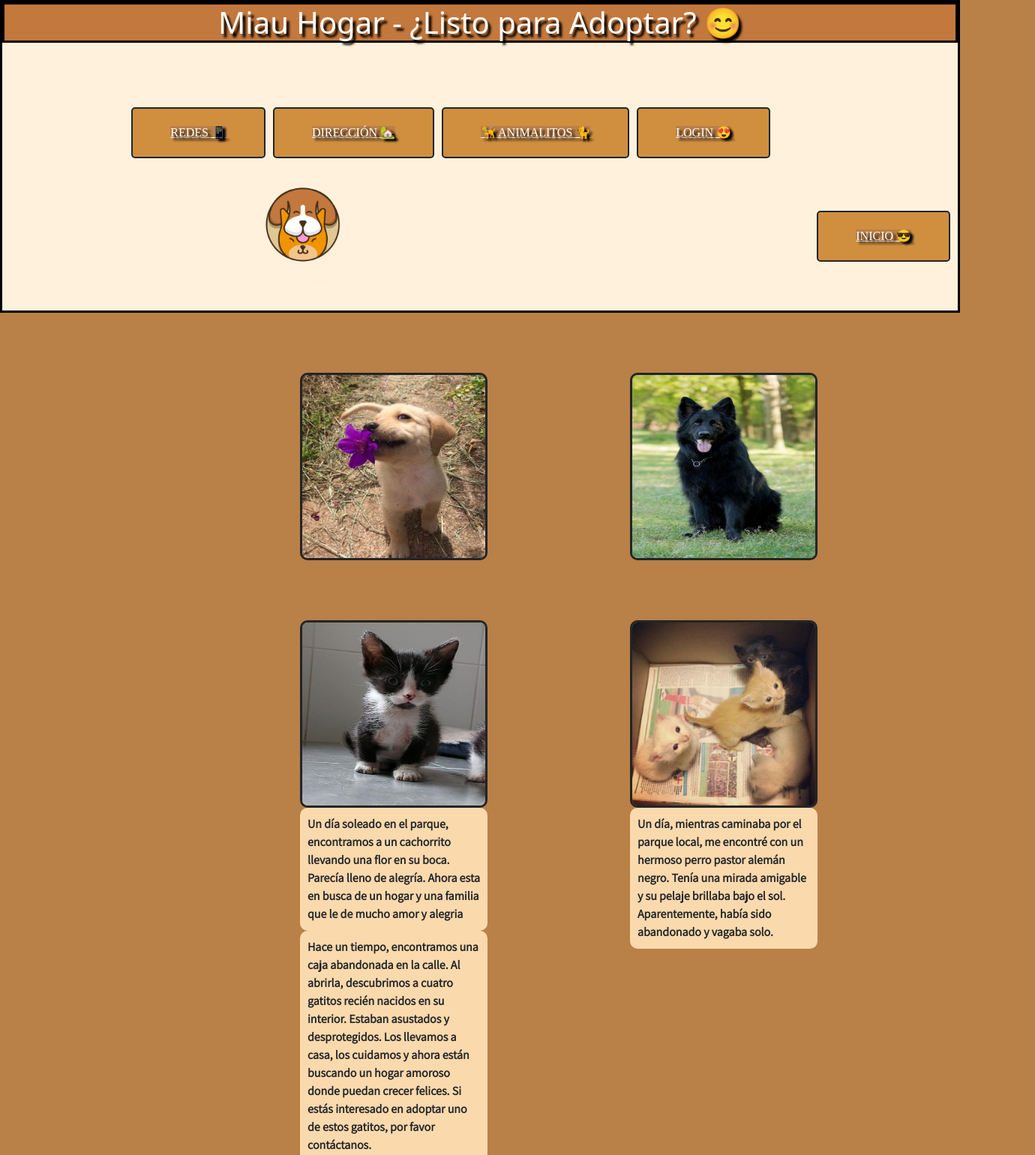
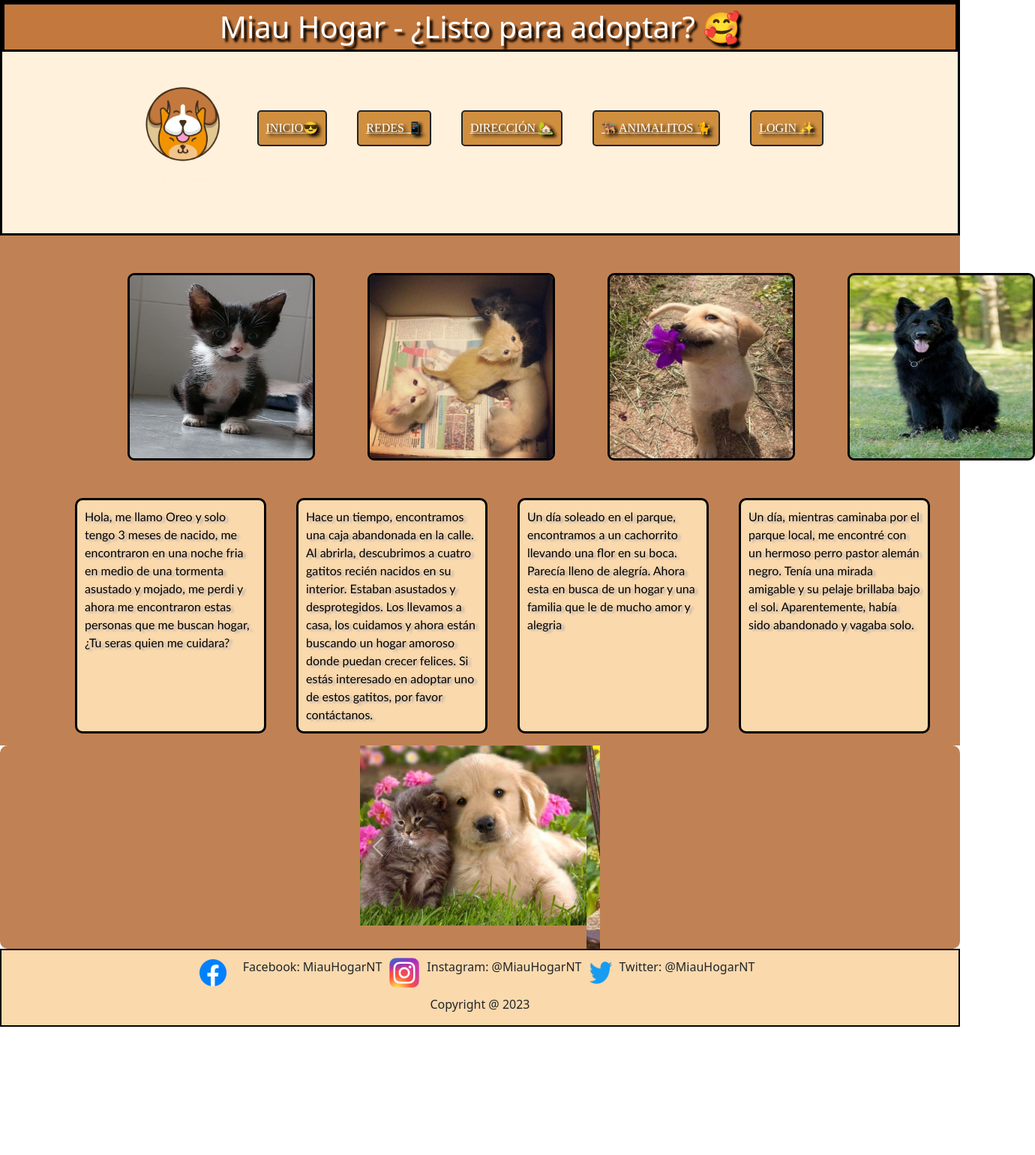
Before and after one commit to NsRomano/BA2.0, a plain HTML site: page index.html in a window 1280 px wide. Shown: the top 1540 px of the page at 75% size, 1380 px wide, since content can reach past the window. After the commit the page ends 1369 px from the top, so only its background shows below. Drawn offline with nearby package versions, Linux system fonts and the light colour scheme; a web font is replaced by a local one.

Commit message:
correciones index y css

```diff
--- a/css/reset.css
+++ /dev/null
@@ -1,8 +0,0 @@
-* {
-    margin: 0;
-    padding: 0;
-    border: 0;
-    box-sizing: border-box;
-    text-decoration: none;
-    background-color: rgb(185, 128, 71);
-}
--- /dev/null
+++ b/css/style.css
@@ -0,0 +1,120 @@
+section {
+    background-color:  rgb(192, 130, 84);
+}
+
+header {
+    background-color: rgb(255, 241, 220);
+    border: 3px solid black;
+}
+
+h1 {
+    display: flex;
+    justify-content: center;
+    background-color:  rgb(195, 120, 61);
+    border: 3px solid black;
+    color: white;
+    text-shadow: 4px 5px 3px black;
+    padding: 6px;
+}
+
+ul {
+    display: flex;
+    justify-content: right;
+    list-style-type: none;
+    font-family: "Martian Mono";
+    text-shadow: 4px 3px 4px rgb(0, 0, 0);
+}
+
+li {
+    background-color: rgb(208, 143, 63);
+    border: 2px solid;
+    border-radius: 5px;
+    float: right;
+    padding: 10px;
+    margin-top: 70px;
+    margin-bottom: 100px;
+}
+
+.container2 {
+    margin-right: 40px;
+}
+
+.container3 {
+    margin-right: 100px;
+}
+
+a:link {
+    color: rgb(255, 255, 255);
+}
+
+a:visited {
+    color: rgb(255, 255, 255);
+}
+
+a:hover {
+    color: rgb(255, 175, 37);
+}
+
+a:active {
+    color: rgb(247, 181, 0);
+}
+
+.centrado {
+    display: grid;
+    grid-template-columns: repeat(4, 1fr);
+    padding-left: 100px;
+    padding-top: 50px;
+}
+
+.textor {
+    display: grid;
+    grid-template-columns: repeat(4, 1fr);
+    padding-left: 100px;
+    padding-top: 50px;
+}
+
+.imagenes {
+    border-radius: 9px;
+    margin-left: 70px;
+    border: 3px solid black;
+}
+
+.fondotext {
+    width: 1fr;
+    background-color: rgb(250, 217, 173);
+    border-radius: 10px;
+    margin-right: 40px;
+    padding: 10px;
+    border: 3px solid black;
+    color: black;
+    font-family: 'Gill Sans', 'Gill Sans MT', Calibri, 'Trebuchet MS', sans-serif;
+    text-shadow: 4px 2px 3px rgb(177, 169, 169);
+}
+
+.carousel {
+    width: 25%;
+}
+
+.contenedor1 {
+    display: flex;
+    justify-content: center;
+    border-radius: 10px;
+}
+
+footer {
+    background-color: rgb(250, 217, 173);
+    border: 2px solid black;
+}
+
+.imglogo {
+    display: flex;
+    flex-direction: column;
+    align-items: center;
+}
+
+.textos {
+    display: flex;
+    align-items: center;
+    gap: 10px;
+    margin-right: 20px;
+}
--- a/css/styles.css
+++ /dev/null
@@ -1,134 +0,0 @@
-header {
-    background-color: rgb(255, 241, 220);
-    padding-bottom: 3px;
-    border: 3px solid black;
-}
-
-.titulo1 {
-    background-color: rgb(195, 120, 61);
-    border: 3px solid black;
-    text-align: center;
-    text-shadow: 4px 5px 3px black;
-    color: white;
-}
-
-.fotocentrada {
-    text-align: left;
-    margin-left: 300px;
-}
-
-ul {
-    text-align: center;
-    list-style-type: none;
-    font-family: "Martian Mono";
-    text-shadow: 4px 3px 3px rgb(0, 0, 0);
-}
-
-li {
-    background-color: rgb(208, 143, 63);
-    border: 2px solid;
-    border-radius: 5px;
-    float: right;
-    padding: 20px;
-}
-
-a:link {
-    color: rgb(255, 255, 255);
-}
-
-a:visited {
-    color: rgb(255, 255, 255);
-}
-
-a:hover {
-    color: rgb(255, 175, 37);
-}
-
-a:active {
-    color: rgb(247, 181, 0);
-}
-
-.margin {
-    margin-right: 250px;
-    margin-top: 70px;
-    padding-right: 50px;
-    padding-left: 50px;
-}
-
-.margin2 {
-    margin-top: 70px;
-    margin-right: 10px;
-    padding-right: 50px;
-    padding-left: 50px;
-}
-
-.inline {
-    display: inline;
-}
-
-.anim {
-    float: right;
-    margin-right: 190px;
-    margin-top: 80px;
-    border: 3px solid;
-    border-radius: 10px;
-}
-
-.textor {
-    float: right;
-    width: 250px;
-    margin-right: 190px;
-    font-family: "Assistant";
-    background-color: rgb(250, 217, 173);
-    border-radius: 10px;
-    padding: 10px;
-}
-
-.fondotext {
-    background-color: rgb(250, 217, 173);
-}
-
-.videoperrito {
-    margin-left: 500px;
-    margin-top: 100px;
-    margin-bottom: 100px;
-    border: 10px solid rgb(250, 217, 173);
-    border-radius: 10px;
-    ;
-}
-
-footer {
-    background-color: rgb(250, 217, 173);
-    padding-top: 150px;
-    border: 3px solid black;
-    font-family: "Assistant";
-    color: rgb(0, 0, 0);
-    text-shadow: 3px 3px 3px rgb(181, 120, 8);
-}
-
-.videotext {
-    width: 300px;
-    font-size: 20px;
-    float: right;
-    margin-top: 200px;
-    margin-right: 600px;
-    border: 4px solid;
-    border-radius: 10px;
-    padding: 10px;
-    background-color: rgb(250, 217, 173);
-}
-
-footer p {
-    padding: 10px;
-    background-color: transparent;
-    font-family: "Assistant";
-}
-
-.logos {
-    height: 50px;
-    width: 50px;
-    background-color: transparent;
-    padding: 10px;
-    float: right;
-    margin-right: 100px;
-}
--- a/index.html
+++ b/index.html
@@ -3,72 +3,84 @@
     <head>
         <meta charset="UTF-8">
         <meta name="viewport" content="width=device-width, initial-scale=1.0">
-            <link rel="stylesheet" href="css\reset.css">
-            <link rel="stylesheet" href="css\styles.css">
+        <link rel="preconnect" href="https://fonts.googleapis.com"> <!-- Fuentes de Google -->
+        <link rel="preconnect" href="https://fonts.gstatic.com" crossorigin>
+        <link href="https://fonts.googleapis.com/css2?family=Assistant&family=Oswald:wght@200&display=swap" rel="stylesheet"> <!-- Fuentes de Google -->
         <link rel="preconnect" href="https://fonts.googleapis.com">
         <link rel="preconnect" href="https://fonts.gstatic.com" crossorigin>
-            <link href="https://fonts.googleapis.com/css2?family=Assistant&family=Oswald:wght@200&display=swap" rel="stylesheet">
-            <link rel="preconnect" href="https://fonts.googleapis.com">
-            <link rel="preconnect" href="https://fonts.gstatic.com" crossorigin>
-            <link href="https://fonts.googleapis.com/css2?family=Assistant&family=Martian+Mono&family=Oswald:wght@200&display=swap" rel="stylesheet">
+        <link href="https://fonts.googleapis.com/css2?family=Assistant&family=Martian+Mono&family=Oswald:wght@200&display=swap" rel="stylesheet"> <!-- Fuentes de Google -->
         <link href="https://cdn.jsdelivr.net/npm/bootstrap@5.3.2/dist/css/bootstrap.min.css" rel="stylesheet" integrity="sha384-T3c6CoIi6uLrA9TneNEoa7RxnatzjcDSCmG1MXxSR1GAsXEV/Dwwykc2MPK8M2HN" crossorigin="anonymous">
-            <title>Miau Hogar  |  Inicio</title>
+        <link rel="stylesheet" href="css/style.css">
+        <link rel="stylesheet" href="css/background.css">
+        <title>Miau Hogar | Home </title>
     </head>
     <body>
         <main>
             <header>
-                    <h1 class="titulo1">Miau Hogar - ¿Listo para Adoptar? 😊</h1>
+                <h1>Miau Hogar - ¿Listo para adoptar? 🥰</h1> <!-- Titulo de la pagina -->
                 <nav>
-                        <ul>
-                            <li class="margin"><a href="#login">LOGIN 😍</a></li>
-                            <li class="margin2"><a href="pages\animalitos.html">🦮 ANIMALITOS 🐈</a></li>
-                            <li class="margin2"><a href="#direccion">DIRECCIÓN 🏡</a></li>
-                            <li class="margin2"><a href="#redes">REDES 📱</a></li>
-                            <li class="margin2"><a href="#inicio">INICIO 😎</a></li>
+                    <ul class="container">
+                        <img src="img\logo.png" alt="" height="200px" width="200px">  <!-- Logo de la pagina -->
+                        <li class="container2"><a href="#inicio">INICIO😎</a></li>
+                        <li class="container2"><a href="#redes">REDES 📱</a></li>
+                        <li class="container2"><a href="#direccion">DIRECCIÓN 🏡</a></li>
+                        <li class="container2"><a href="pages/animalitos.html">🐕‍🦺 ANIMALITOS 🐈</a></li>
+                        <li class="container3"><a href="#login">LOGIN ✨</a></li>
                     </ul>
                 </nav>
-                    <img src="img\logo.png" alt="" height="200px" width="200px" class="fotocentrada">
             </header>
             <section>
-                    <div class="inline">
-                        <img src="img\dog2.jpg" alt="" height="250px" width="250px" class="anim">
+                <div class="centrado">
+                    <img src="img\cat1.jpg" alt="" height="250px" width="250px" class="imagenes">  <!-- Imagenes de la pagina -->
+                    <img src="img\cat2.jpg" alt="" height="250px" width="250px" class="imagenes">  <!-- Imagenes de la pagina -->
+                    <img src="img\dog1.jpg" alt="" height="250px" width="250px" class="imagenes">  <!-- Imagenes de la pagina -->
+                    <img src="img\dog2.jpg" alt="" height="250px" width="250px" class="imagenes">  <!-- Imagenes de la pagina -->
                 </div>
-                    <div class="inline">
-                        <img src="img\dog1.jpg" alt="" height="250px" width="250px" class="anim">
-                    </div>
-                    <div class="inline">
-                        <img src="img\cat2.jpg" alt="" height="250px" width="250px" class="anim">
-                    </div>
-                    <div class="inline">
-                        <img src="img\cat1.jpg" alt="" height="250px" width="250px" class="anim">
+                <div class="textor"> <!-- Parrafos de la pagina -->
+                    <p class="fondotext">Hola, me llamo Oreo y solo tengo 3 meses de nacido, me encontraron en una noche fria en medio de una tormenta asustado y mojado, me perdi y ahora me encontraron estas personas que me buscan hogar, ¿Tu seras quien me cuidara?</p>
+                    <p class="fondotext">Hace un tiempo, encontramos una caja abandonada en la calle. Al abrirla, descubrimos a cuatro gatitos recién nacidos en su interior. Estaban asustados y desprotegidos. Los llevamos a casa, los cuidamos y ahora están buscando un hogar amoroso donde puedan crecer felices. Si estás interesado en adoptar uno de estos gatitos, por favor contáctanos.</p>
+                    <p class="fondotext">Un día soleado en el parque, encontramos a un cachorrito llevando una flor en su boca. Parecía lleno de alegría. Ahora esta en busca de un hogar y una familia que le de mucho amor y alegria</p>
+                    <p class="fondotext">Un día, mientras caminaba por el parque local, me encontré con un hermoso perro pastor alemán negro. Tenía una mirada amigable y su pelaje brillaba bajo el sol. Aparentemente, había sido abandonado y vagaba solo.</p>
                 </div>
             </section>
-                <article>
-                    <div class="textor">
-                        <b class="fondotext">Un día, mientras caminaba por el parque local, me encontré con un hermoso perro pastor alemán negro. Tenía una mirada amigable y su pelaje brillaba bajo el sol. Aparentemente, había sido abandonado y vagaba solo.</b>
+            <section class="contenedor1"> <!-- Animación con bootstrap -->
+                <div id="carouselExampleAutoplaying" class="carousel slide" data-bs-ride="carousel">
+                    <div class="carousel-inner">
+                      <div class="carousel-item active">
+                        <img src="img/anima2.jpg" class="d-block w-100" alt="...">
                       </div>
-                    <div class="textor">
-                        <b class="fondotext">Un día soleado en el parque, encontramos a un cachorrito llevando una flor en su boca. Parecía lleno de alegría. Ahora esta en busca de un hogar y una familia que le de mucho amor y alegria</b>
+                      <div class="carousel-item">
+                        <img src="img/anima3.jpg" class="d-block w-100" alt="...">
                       </div>
-                    <div class="textor">
-                        <b class="fondotext">Hace un tiempo, encontramos una caja abandonada en la calle. Al abrirla, descubrimos a cuatro gatitos recién nacidos en su interior. Estaban asustados y desprotegidos. Los llevamos a casa, los cuidamos y ahora están buscando un hogar amoroso donde puedan crecer felices. Si estás interesado en adoptar uno de estos gatitos, por favor contáctanos.</b>
+                      <div class="carousel-item">
+                        <img src="img/anima4.jpg" class="d-block w-100" alt="...">
                       </div>
-                    <div class="textor">
-                        <b class="fondotext">Hola, me llamo Oreo y solo tengo 3 meses de nacido, me encontraron en una noche fria en medio de una tormenta asustado y mojado, me perdi y ahora me encontraron estas personas que me buscan hogar, ¿Tu seras quien me cuidara?</b>
                     </div>
-                </article>
-                <article>
-                    <video src="img\comoketuquiere.mp4" controls class="videoperrito"></video>
-                    <p class="videotext">🦮🐕‍🦺 Enseñamos a perritos como estos dos a mover sus patitas al ritmo de la música. ¡Aprende con nosotros y disfruta de momentos divertidos y llenos de alegría junto a tus fieles amigos peludos! 😍</p>
-                </article>
-                <footer id="#redes">
+                    <button class="carousel-control-prev" type="button" data-bs-target="#carouselExampleAutoplaying" data-bs-slide="prev">
+                      <span class="carousel-control-prev-icon" aria-hidden="true"></span>
+                      <span class="visually-hidden">Previous</span>
+                    </button>
+                    <button class="carousel-control-next" type="button" data-bs-target="#carouselExampleAutoplaying" data-bs-slide="next">
+                      <span class="carousel-control-next-icon" aria-hidden="true"></span>
+                      <span class="visually-hidden">Next</span>
+                    </button>
+                  </div>
+            </section>
+            <footer>
+              <div class="imglogo"> <!-- Redes de la pagina -->
+                <div class="textos">
+                  <img src="img\face.png" alt="" height="60" width="60">
+                  <p>Facebook: MiauHogarNT</p>
+                  <img src="img\insta.png" alt="" height="40" width="40">
+                  <p>Instagram: @MiauHogarNT</p>
+                  <img src="img\twitter.png" alt="" height="30" width="30">
+                  <p>Twitter: @MiauHogarNT</p>
+              </div>
               <p>Copyright @ 2023</p>
-                    <span class="fondo2">
-                        <p class="redes">IG: @MiauHogar</p>
-                        <p class="redes">Facebook: MiauHogarNT</p>
-                        <p class="redes">Twitter: MiauHogarTW</p>
-                    </span>
+              </div>
             </footer>
         </main>
+        <!-- Script de bootstrap -->
+        <script src="https://cdn.jsdelivr.net/npm/bootstrap@5.3.2/dist/js/bootstrap.bundle.min.js" integrity="sha384-C6RzsynM9kWDrMNeT87bh95OGNyZPhcTNXj1NW7RuBCsyN/o0jlpcV8Qyq46cDfL" crossorigin="anonymous"></script>
     </body>
   </html>
```
Also changed, not shown: css/background.css (added), img/anima2.jpg (added), img/anima3.jpg (added), img/anima4.jpg (added), img/face.png (added), img/fondo.jpg (added), img/insta.png (added), img/twitter.png (added), img/x.png (added), js/script.js (deleted). Lines whose indentation alone changed are shown as unchanged.
